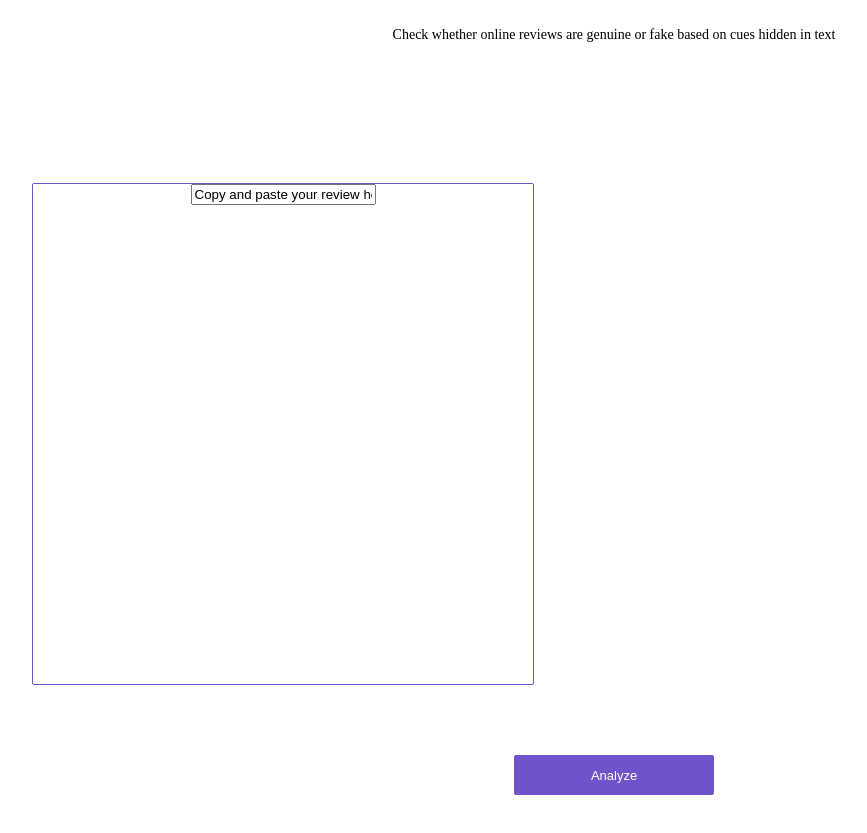
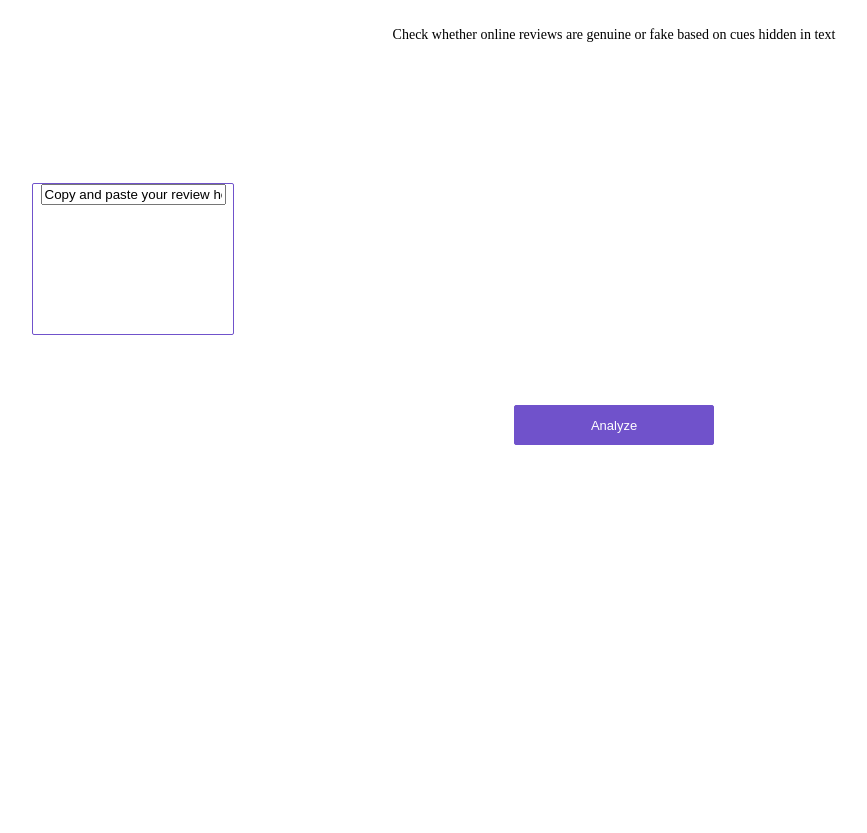
Before and after one commit to ieriii/the_fake_project, a plain HTML site: page app/view/index.html in a window 1280 px wide. Shown: the part 85-918 px from the top of the page, without its empty margins (26-893 px from the left). After the commit the page ends 800 px from the top, so only its background shows below. Drawn offline with Linux system fonts and the light colour scheme.

Commit message:
Updated css style

```diff
--- a/app/static/style.css
+++ b/app/static/style.css
@@ -40,8 +40,8 @@ body {
 }
 
 .choose-file-button {
-    width: 500px;
-    height: 500px;
+    width: 200px;
+    height: 150px;
     border-radius: 2px;
     background-color: #ffffff;
     border: solid 1px #7052CB;
```
